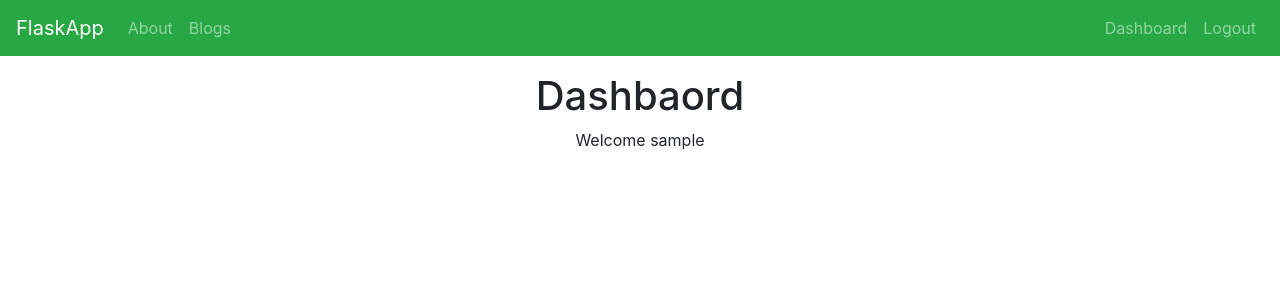
After one commit to rajsrivastava0710/Flask_CRUD, a Flask app: page /dashboard in a window 1280 px wide. The commit adds this page. Shown: the top 300 px of the page. Run offline with Flask 2, Linux system fonts and the light colour scheme; the visitor is signed in with stand-in values (Sample User, id 1); some libraries are stand-ins or nearby versions.

Commit message:
Added login and sessions

```diff
--- a/app.py
+++ b/app.py
@@ -3,6 +3,7 @@ from data import Blogs
 from flask_mysqldb import MySQL
 from wtforms import Form, StringField, TextAreaField, PasswordField, validators
 from passlib.hash import sha256_crypt
+from functools import wraps
 
 app = Flask(__name__)
 
@@ -18,28 +19,27 @@ app.config['MYSQL_CURSORCLASS'] = 'DictCursor'
 #Initialize MySQL
 mysql = MySQL(app)
 
+#Index
 @app.route('/')
 def index():
     return render_template('home.html')
 
+#about
 @app.route('/about')
 def about():
     return render_template('about.html')
 
-@app.route('/login')
-def login():
-    return render_template('login.html')
-
-
-
+#all Blogs
 @app.route('/blogs')
 def blogs():
     return render_template('blogs.html',blogs = BLOG_DATA)
 
+#Single Blog
 @app.route('/blog/<string:id>')
 def singleBlog(id):
     return render_template('single_blog.html',id=id)
 
+#Register form class
 class RegisterForm(Form):
     name = StringField('Name', [validators.Length(min=1, max=50)])
     username = StringField('Username', [validators.Length(min=5, max=20),validators.DataRequired(),])
@@ -53,6 +53,7 @@ class RegisterForm(Form):
         validators.DataRequired(),
         validators.EqualTo('password', message= 'Passwords do not match')])
 
+#Signup
 @app.route('/signup', methods=['GET', 'POST'])
 def signup():
     form = RegisterForm(request.form)
@@ -80,5 +81,68 @@ def signup():
 
     return render_template('signup.html', form=form)
 
-app.secret_key = 'efew_5%&^8ndF4Q8z\c]/'
-app.run(debug=True)
+#Login
+@app.route('/login',methods=['GET','POST'])
+def login():
+    if request.method == 'POST':
+        #get form fields
+        username = request.form['username']
+        password_candidate = request.form['password']
+
+        #cursor
+        curr = mysql.connection.cursor()
+        #get user by username
+        result = curr.execute("SELECT * FROM users WHERE username = %s",[username])
+        app.logger.info(result)
+        #if any row found
+        if result > 0:
+            #get hash
+            data = curr.fetchone()
+            password = data['password']
+            #compare pass
+            if sha256_crypt.verify(password_candidate,password):
+                app.logger.info('PASSWORD MATCHED')
+                session['logged_in'] = True
+                session['username'] = username
+                flash('Logged in successfully', 'success')
+                return redirect(url_for('dashboard'))
+            else:
+                app.logger.info('INavlid Username/Password')
+                flash('Invalid Username / Password','danger')
+            #Close connection
+            curr.close()
+        else:
+            app.logger.info('NO USER FOUND')
+            flash('Invalid Username / Password','danger')
+
+    return render_template('login.html')
+
+#check user logged in
+def is_logged_in(f):
+    @wraps(f)
+    def wrap(*args, **kwargs):
+        if 'logged_in' in session:
+            return f(*args, **kwargs)
+        else:
+            flash('Unauthorised, Please Login','danger')
+            return redirect(url_for('login'))
+    return wrap
+
+#Logout
+@app.route('/logout')
+def logout():
+    session.clear()
+    flash('Logged out successfully !','success')
+    return redirect(url_for('login'))
+
+
+#Dashboard
+@app.route('/dashboard')
+@is_logged_in
+def dashboard():
+    return render_template('dashboard.html')
+
+
+if __name__ == '__main__':
+    app.secret_key = 'efew_5%&^8ndF4Q8z\c]/'
+    app.run(debug=True)
--- a/requirements.txt
+++ b/requirements.txt
@@ -1,6 +1,11 @@
 click==7.1.2
 Flask==1.1.2
+Flask-MySQLdb==0.2.0
+Flask-WTF==0.14.3
 itsdangerous==1.1.0
 Jinja2==2.11.2
 MarkupSafe==1.1.1
+mysqlclient==1.4.6
+passlib==1.7.2
 Werkzeug==1.0.1
+WTForms==2.3.1
--- /dev/null
+++ b/templates/dashboard.html
@@ -0,0 +1,10 @@
+{% extends 'layout.html' %}
+
+{% block body %}
+
+<div class="text-center mt-3">
+    <h1>Dashbaord</h1>
+    <div>Welcome {{session.username}}</div>
+</div>
+
+{% endblock %}
--- a/templates/layout.html
+++ b/templates/layout.html
@@ -6,7 +6,7 @@
 </head>
 <body>
 {% include 'partials/_navbar.html' %}
-<div class="container">
+<div class="container text-center">
 
 	{% include 'partials/_messages.html' %}
 	{% block body %} {% endblock %}
--- a/templates/partials/_messages.html
+++ b/templates/partials/_messages.html
@@ -1,9 +1,7 @@
 {% with messages = get_flashed_messages(with_categories=true) %}
   {% if messages %}
-    <ul class=flashes>
     {% for category, message in messages %}
-      <div class="alert alert-{{ category }} mt-3">{{ message }}</div>
+      <div class="alert alert-{{ category }} mt-3 text-center d-inline-block">{{ message }}</div>
     {% endfor %}
-    </ul>
   {% endif %}
 {% endwith %}
--- a/templates/partials/_navbar.html
+++ b/templates/partials/_navbar.html
@@ -14,12 +14,21 @@
         </li>
       </ul>
       <ul class="navbar-nav">
-        <li class='nav-item'>
+        {% if session.logged_in %}
+          <li class="nav-item">
+            <a class="nav-link" href="/dashboard">Dashboard</a>
+          </li>
+          <li class='nav-item'>
+            <a class="nav-link" href="/logout">Logout</a>
+          </li>
+        {% else %}
+          <li class='nav-item'>
             <a class="nav-link" href="/signup">Signup</a>
           </li>
           <li class='nav-item'>
             <a class="nav-link" href="/login">Login</a>
           </li>
+        {% endif %}
       </ul>
     </div>
 </nav>
```
Also changed, not shown: templates/login.html (+8 -6 lines), README.md.
